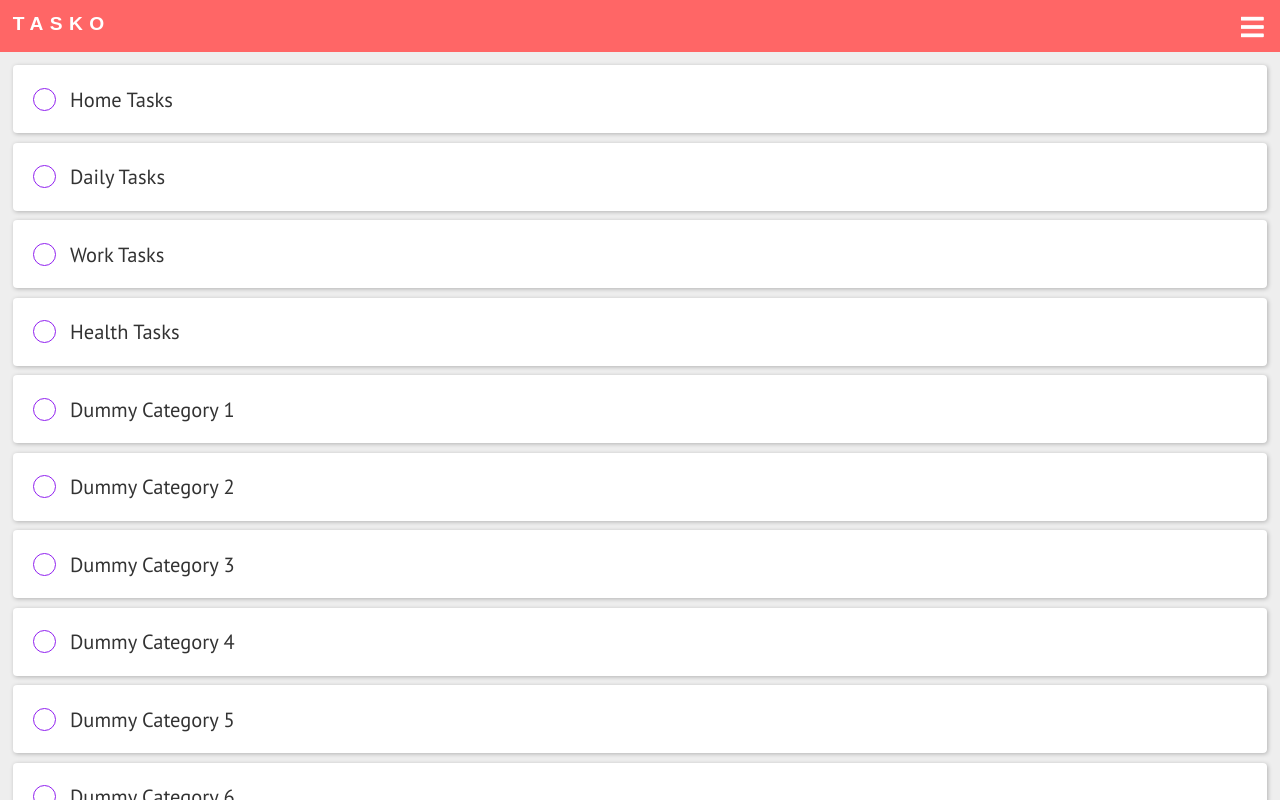
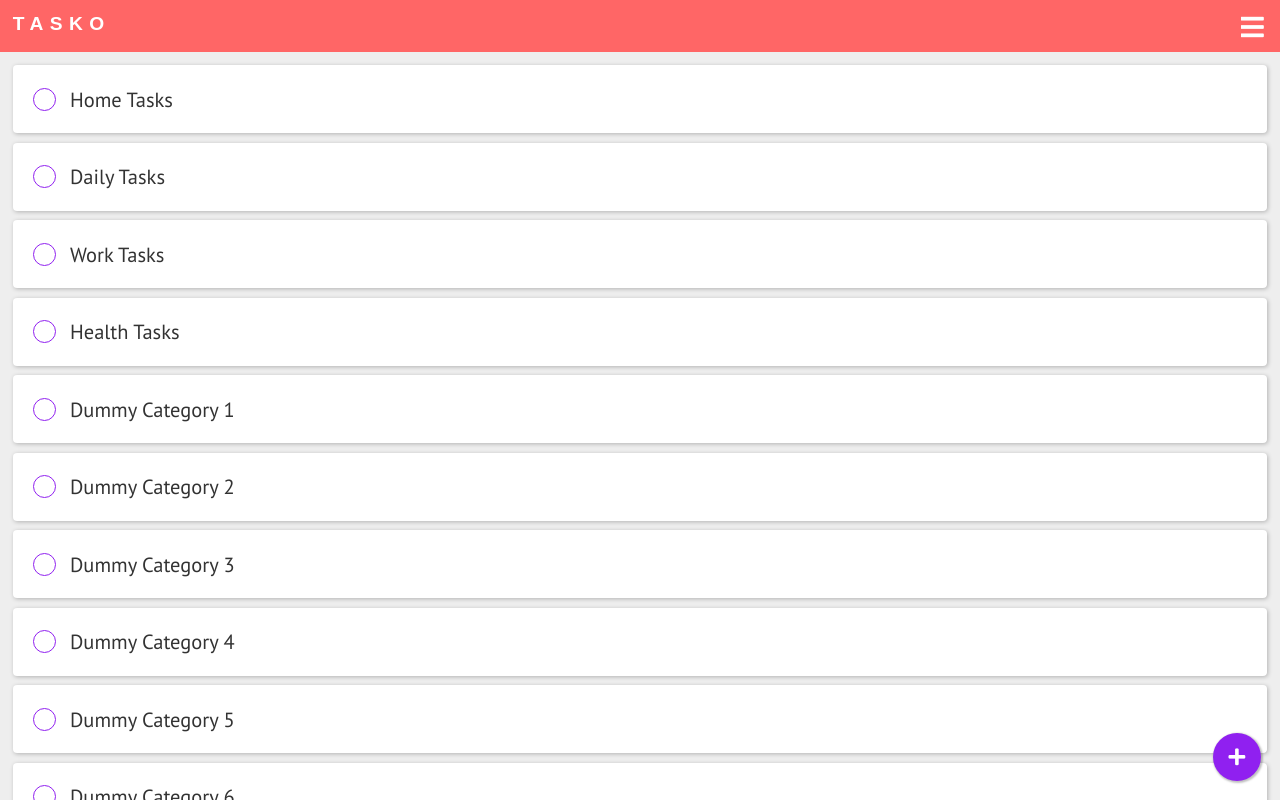
Before and after one commit to cod3rboy/tasko, a Vue app: page /categories/manage in a window 1280 px wide. Built offline with nearby package versions, Linux system fonts and the light colour scheme; a web font is replaced by a local one.

Commit message:
Added FAB in manage categories page.

```diff
--- a/src/components/category/CategoryActionBar.vue
+++ b/src/components/category/CategoryActionBar.vue
@@ -1,6 +1,6 @@
 <template>
   <base-actionbar>
-    <template #action-text>{{ selectCount }} items selected</template>
+    <template #action-text>{{ actionText }}</template>
     <template #action-items>
       <base-action-item
         icon-code="f304"
@@ -42,6 +42,13 @@ export default {
     showEditAction() {
       return this.selectCount === 1;
     },
+    actionText() {
+      const segments = [];
+      segments.push(this.selectCount);
+      segments.push(this.selectCount > 1 ? "categories" : "category");
+      segments.push("selected");
+      return segments.join(" ");
+    },
   },
   methods: {
     actionEdit() {
--- a/src/pages/ManageCategories.vue
+++ b/src/pages/ManageCategories.vue
@@ -19,6 +19,11 @@
         @category-clicked="toggleCategorySelection"
       ></category-list>
     </div>
+    <base-float-button
+      icon-code="f067"
+      alt-text="Create new category"
+      :visible="!shouldShowActionBar"
+    ></base-float-button>
   </div>
 </template>
 
```
